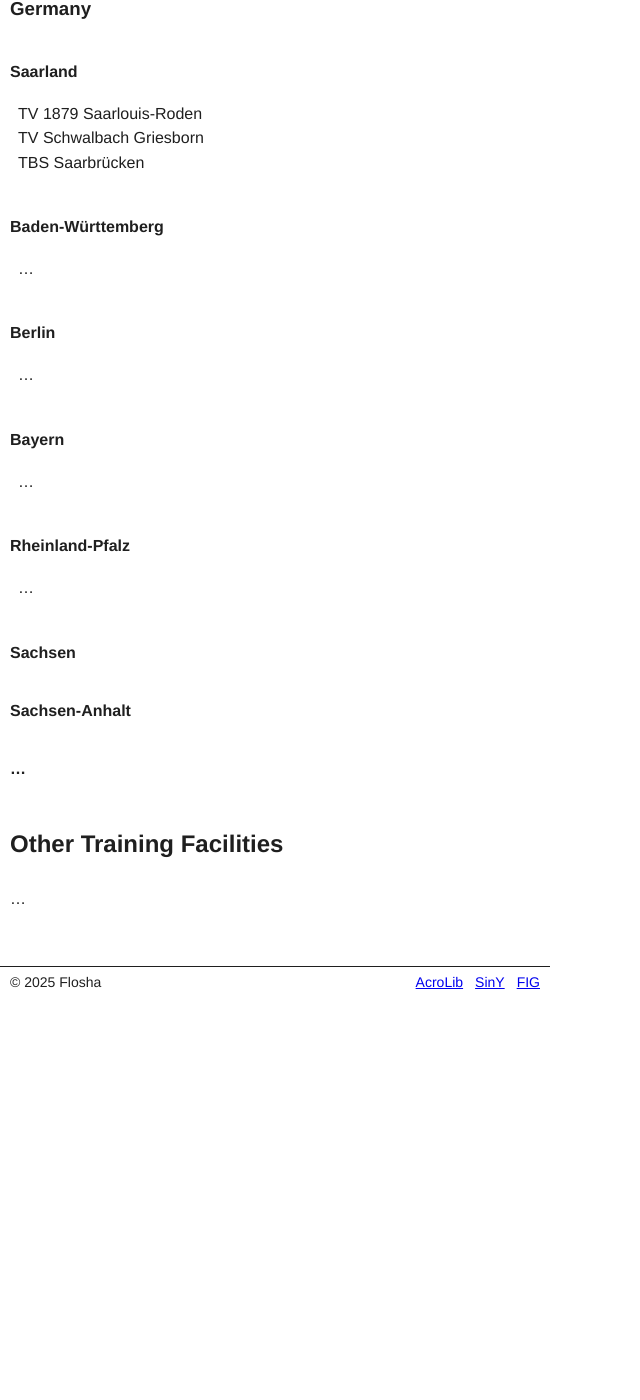
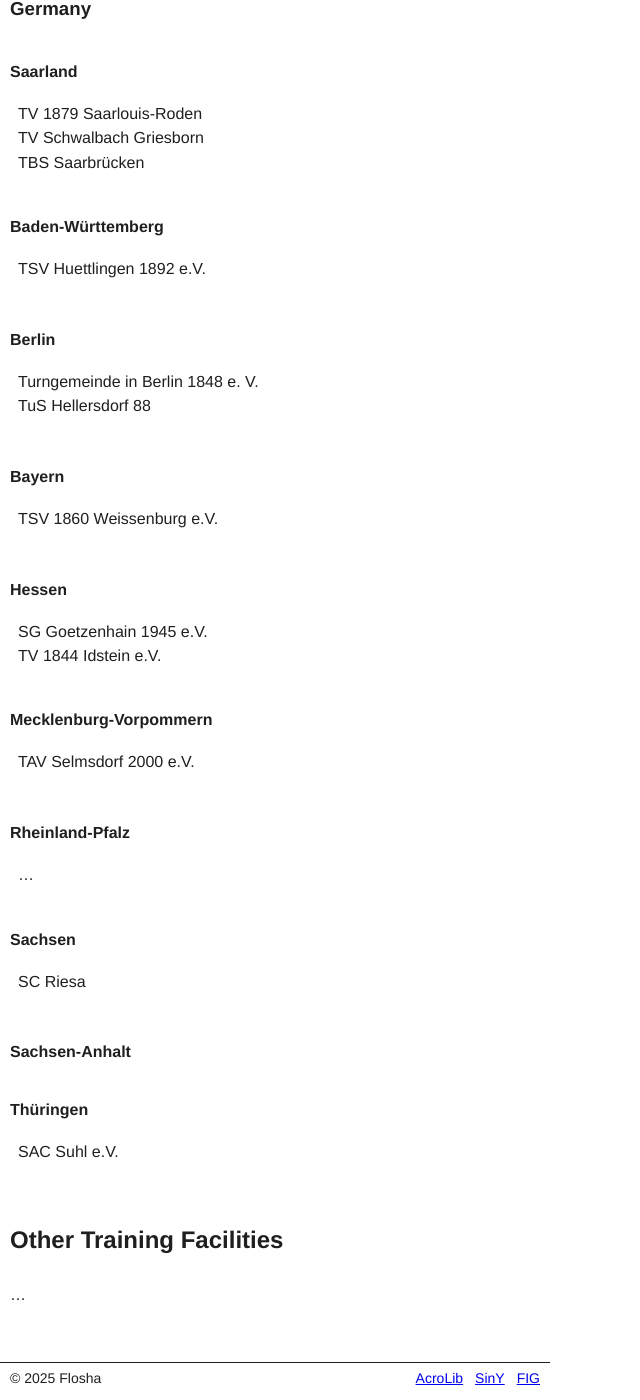
Before and after one commit to floshin/acrolib, a Jekyll site: the page built from community.md, in a window 1280 px wide and 1400 px high, scrolled down 1041 px. Shown: the whole window, without its empty margins (0-640 px from the left). Built offline with Jekyll 4.4.1, drawn with Linux system fonts in a browser that asks for light colours; our own code applies the rules of GitHub Pages for plain Markdown files; before the commit the page ends 2050 px from its top, so only the background shows below that.

Commit message:
Update community.md

```diff
--- a/community.md
+++ b/community.md
@@ -37,15 +37,35 @@
 
 #### Baden-Württemberg
 
-* ...
+* TSV Huettlingen 1892 e.V.
+*
+
 
 #### Berlin
 
-* ...
+* Turngemeinde in Berlin 1848 e. V.
+* TuS Hellersdorf 88
+*
+
+
 
 #### Bayern
 
-* ...
+* TSV 1860 Weissenburg e.V.
+*
+
+
+#### Hessen
+
+* SG Goetzenhain 1945 e.V.
+* TV 1844 Idstein e.V.
+
+
+#### Mecklenburg-Vorpommern
+
+* TAV Selmsdorf 2000 e.V.
+*
+
 
 
 #### Rheinland-Pfalz
@@ -55,11 +75,19 @@
 
 #### Sachsen
 
+* SC Riesa
+*
+
 
 #### Sachsen-Anhalt
 
 
-#### ...
+#### Thüringen
+
+* SAC Suhl e.V.
+*
+
+
 
 
 
```
